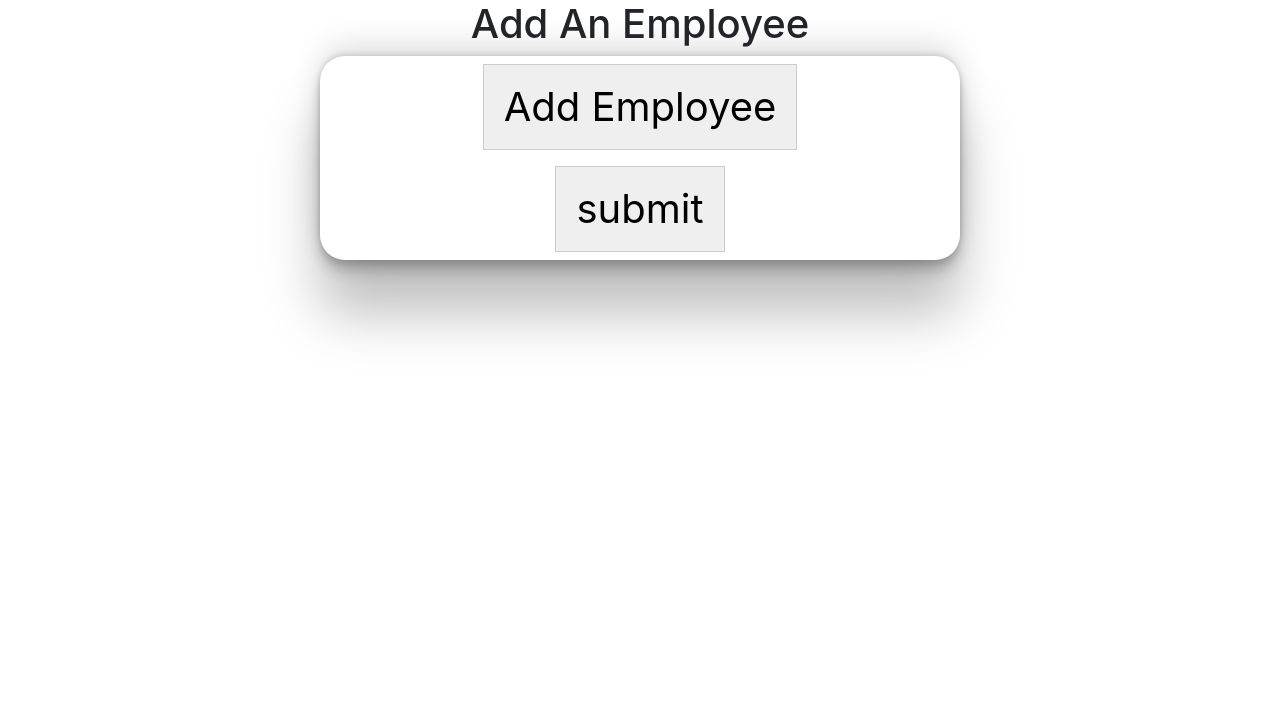
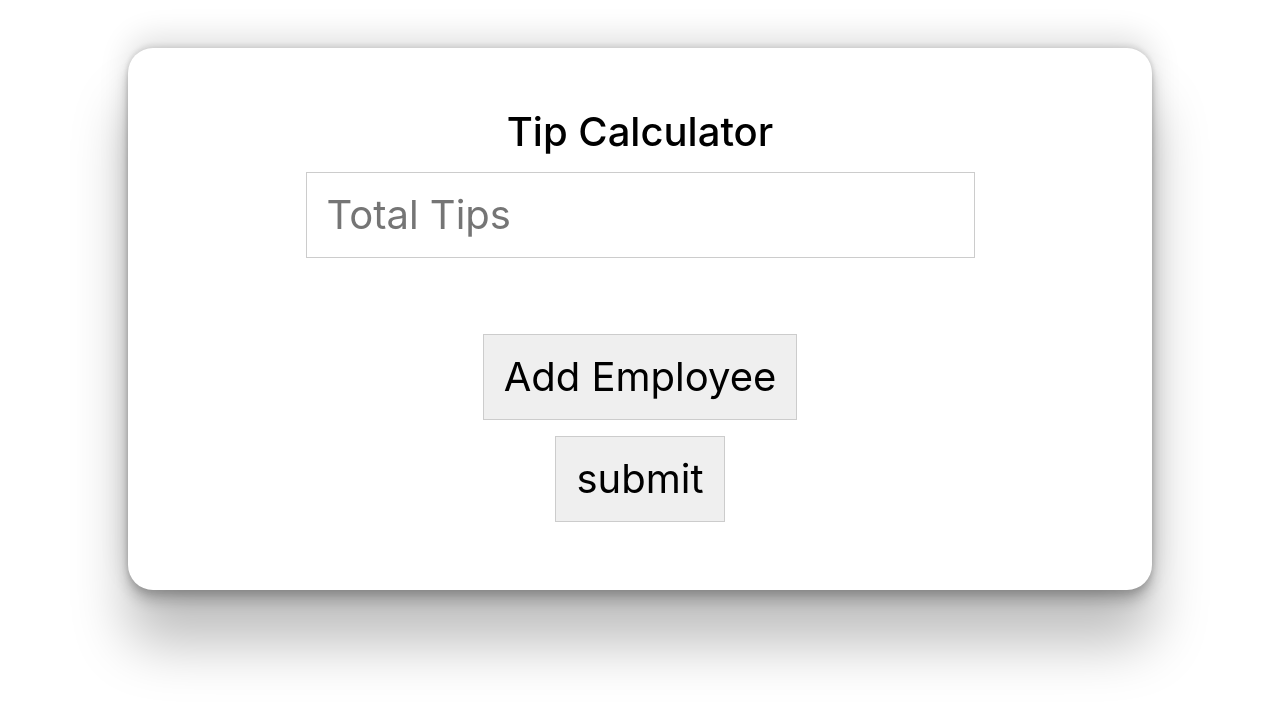
Before and after one commit to dalencoso/Tippr, a Flask app: page /add in a window 1280 px wide. Shown: the part 56-762 px from the top of the page. Run offline with Flask 2, Linux system fonts and the light colour scheme; some libraries are stand-ins or nearby versions.

Commit message:
Fixed the mass calculator so it does the math, added it to the front page, styled things up a bit.

```diff
--- a/templates/add.html
+++ b/templates/add.html
@@ -1,4 +1,5 @@
 <!DOCTYPE html>
+
 <html lang="en">
 
 <style>
@@ -15,20 +16,50 @@
   }
 
 #dabox {
-    animation: fadeIn 2s;
-    -webkit-animation: fadeIn 2s;
-    -moz-animation: fadeIn 2s;
-    -o-animation: fadeIn 2s;
-    -ms-animation: fadeIn 2s;
+    -webkit-animation: fadein 2s; /* Safari, Chrome and Opera > 12.1 */
+       -moz-animation: fadein 2s; /* Firefox < 16 */
+        -ms-animation: fadein 2s; /* Internet Explorer */
+         -o-animation: fadein 2s; /* Opera < 12.1 */
+            animation: fadein 2s;
     box-shadow: rgba(0, 0, 0, 0.25) 0px 54px 55px, rgba(0, 0, 0, 0.12) 0px -12px 30px, rgba(0, 0, 0, 0.12) 0px 4px 6px, rgba(0, 0, 0, 0.17) 0px 12px 13px, rgba(0, 0, 0, 0.09) 0px -3px 5px;
     margin: auto;
-    width: 50%;
+    width: 80%;
     border-radius: 25px;
     font-size: 40px;
     text-align: center;
     color: #32a858;
     background-color: white;
 }
+
+@keyframes fadein {
+    from { opacity: 0; }
+    to   { opacity: 1; }
+}
+
+/* Firefox < 16 */
+@-moz-keyframes fadein {
+    from { opacity: 0; }
+    to   { opacity: 1; }
+}
+
+/* Safari, Chrome and Opera > 12.1 */
+@-webkit-keyframes fadein {
+    from { opacity: 0; }
+    to   { opacity: 1; }
+}
+
+/* Internet Explorer */
+@-ms-keyframes fadein {
+    from { opacity: 0; }
+    to   { opacity: 1; }
+}
+
+/* Opera < 12.1 */
+@-o-keyframes fadein {
+    from { opacity: 0; }
+    to   { opacity: 1; }
+}
+
 </style>
 <head>
     <link rel="stylesheet" href="https://maxcdn.bootstrapcdn.com/bootstrap/4.0.0/css/bootstrap.min.css" integrity="sha384-Gn5384xqQ1aoWXA+058RXPxPg6fy4IWvTNh0E263XmFcJlSAwiGgFAW/dAiS6JXm" crossorigin="anonymous">
@@ -61,13 +92,19 @@
     </ul>
   </div>
 </nav>
+<br><br>
 
-<h1>
-    Add An Employee
-</h1>
-<div id="dabox">
+
+
+
+<div id="dabox" class="container-fluid">
 <form method="post" action="">
-<input type="button" VALUE="Add Employee" onclick="addInput()"/><br>
+    <br>
+    <h1 style="color: black;">
+        Tip Calculator
+    </h1>
+    <input type="text" name="tips" placeholder="Total Tips"><br><br>
+<input type="button" VALUE="Add Employee" onclick="addInput()"/>
 
 <span id="responce"></span>
 <script>
@@ -76,11 +113,15 @@ var boxName = 0;
 function addInput()
 {
      var boxName="Employee Name";
-document.getElementById('responce').innerHTML+='<br/><input type="text" name="textbox" id="'+boxName+'" value="'+boxName+'" "  /><br/>';
+     var hoursname = "Tips Amount";
+document.getElementById('responce').innerHTML+='<br/><input type="text" name="names" id="'+boxName+'" placeholder="Employee Name" "/> <input type="text" placeholder= "Hours Worked" name="hoursworked" id="'+hoursname+'" "  /><br><hr>';
      countBox += 1;
 }
+
+
 </script>
-
+<br>
 <input type="submit" value="submit">
     </form>
+    <br>
 </div>
```
Also changed, not shown: templates/addresults.html (+70 -3 lines), templates/index.html (+46 -2 lines).
